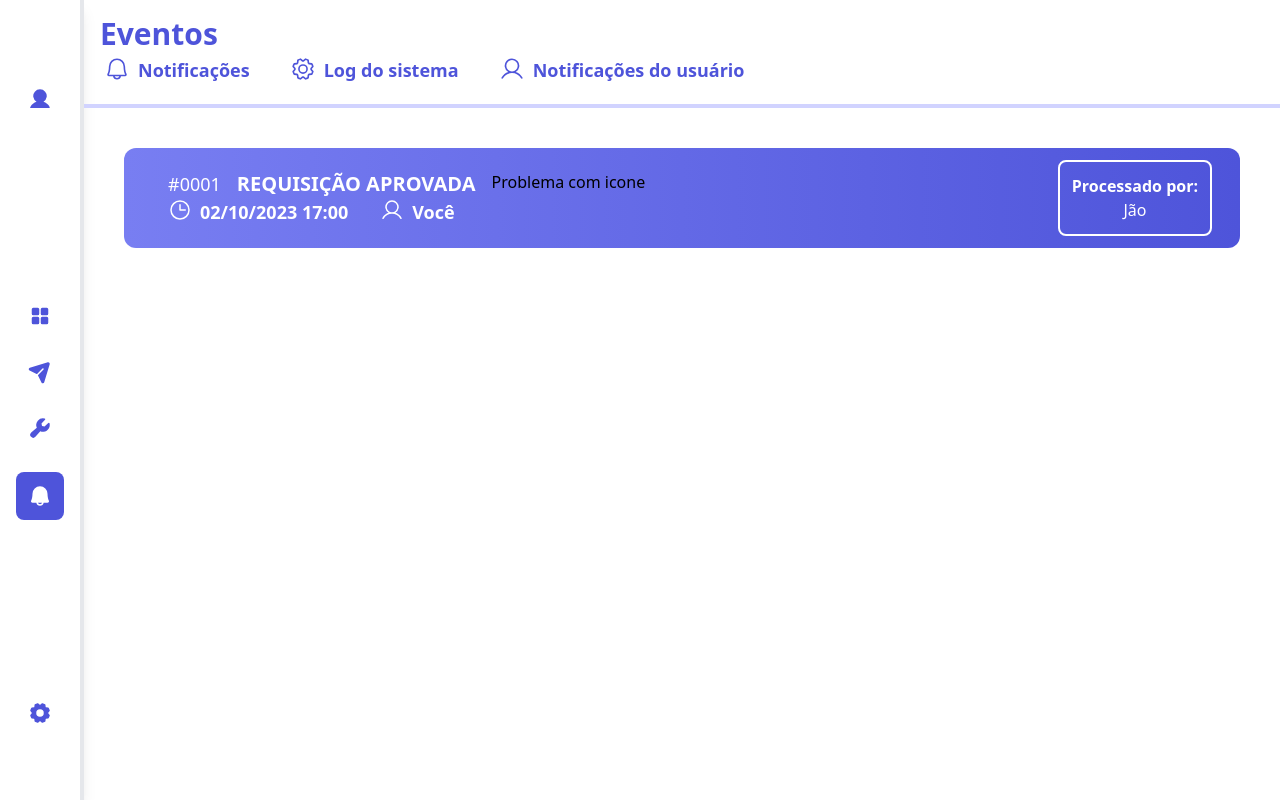
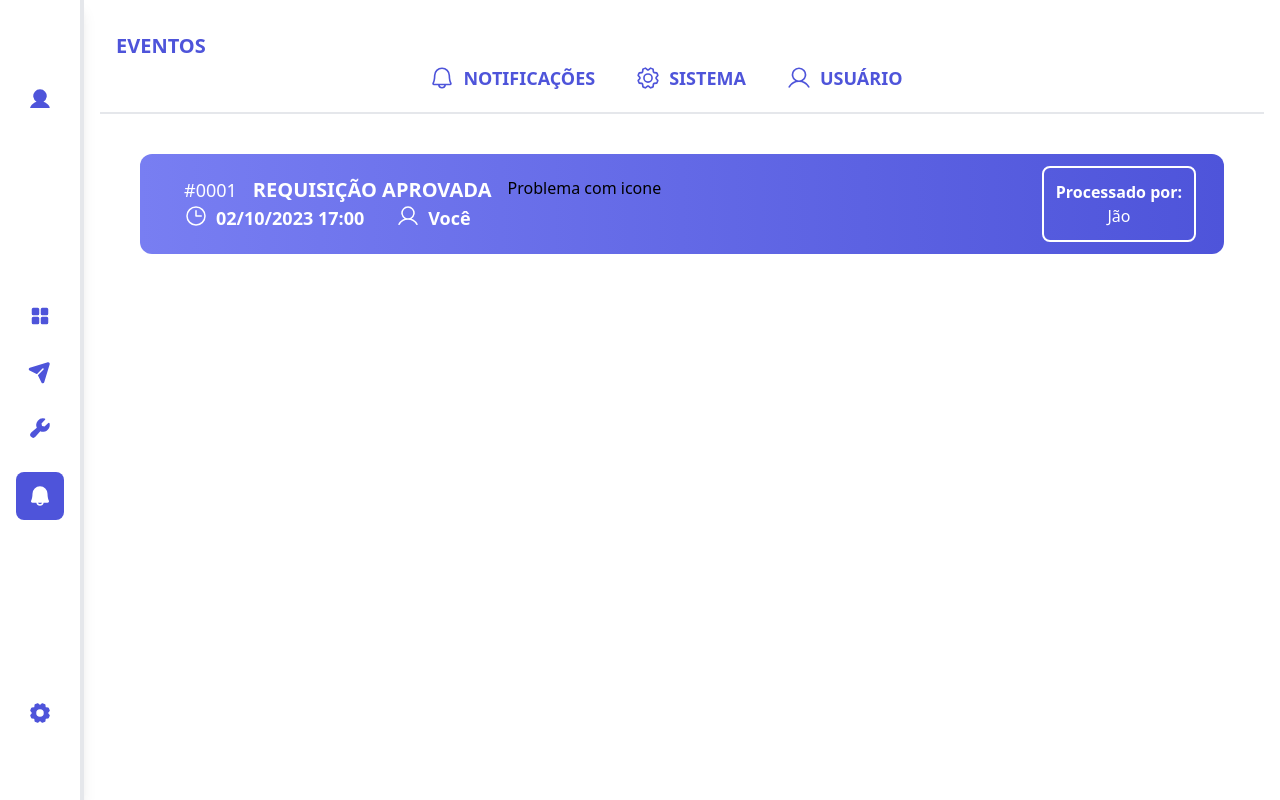
Before and after one commit to renan823/Aerotool-Front, a Next.js app: page /events in a window 1280 px wide. Built offline with nearby package versions, Linux system fonts and the light colour scheme.

Commit message:
refac: event structure

```diff
--- a/package.json
+++ b/package.json
@@ -16,6 +16,7 @@
     "dotenv": "^16.3.1",
     "eslint": "8.50.0",
     "eslint-config-next": "13.5.2",
+    "framer-motion": "^10.16.4",
     "next": "13.5.2",
     "postcss": "8.4.30",
     "react": "18.2.0",
--- a/src/components/Navbar.jsx
+++ b/src/components/Navbar.jsx
@@ -2,6 +2,7 @@ import Link from "next/link";
 import * as Icon from "@phosphor-icons/react";
 import React, { useState } from "react";
 import { useRouter } from "next/router";
+import { motion } from "framer-motion";
 
 const NavbarList = ({ routes }) => {
   const currentRoute = useRouter();
@@ -9,9 +10,18 @@ const NavbarList = ({ routes }) => {
   return routes.map((route, index) => (
     <Link href={route.to} key={index}>
       {currentRoute.pathname.includes(route.to) ? (
-        <div className="bg-primary p-3 text-white flex justify-center items-center rounded-lg">
+        <motion.div
+          initial={{opacity: .3, scale: .8}}
+          whileHover={{ scale: 1.1 }}
+          animate={{
+            scale: 1,
+            opacity: 1
+          }}
+          transition={{ duration: 0.3 }}
+          className="bg-primary p-3 text-white flex justify-center items-center rounded-lg"
+        >
           {React.cloneElement(route.icon, { color: "white" })}
-        </div>
+        </motion.div>
       ) : (
         <div className="text-primary">{route.icon}</div>
       )}
--- a/src/components/Tools/ToolList.jsx
+++ b/src/components/Tools/ToolList.jsx
@@ -12,8 +12,8 @@ const ToolListItem = ({ tool }) => {
 };
 
 const ToolList = ({ tools }) => {
-  return tools.map((tool) => {
-    return <ToolListItem tool={tool} />;
+  return tools.map((tool, i) => {
+    return <ToolListItem tool={tool} key={i}/>;
   });
 };
 
--- a/src/pages/events.jsx
+++ b/src/pages/events.jsx
@@ -2,61 +2,114 @@ import { useState } from "react";
 import { User, Bell, Gear } from "@phosphor-icons/react";
 import EventCard from "@/components/EventCard";
 
-const Page = ({page}) => {
+const Page = ({ page }) => {
   if (page === "notification") {
     return (
       <div>
-                <EventCard/>
+        <EventCard />
       </div>
-        )
+    );
   } else if (page === "system") {
     return (
       <div>
         <h1>sistema</h1>
       </div>
-        )
+    );
   } else {
     return (
       <div>
         <h1>usuario</h1>
       </div>
+    );
+  }
+};
+
+const EventHeaderItem = ({ isSelected, icon, setPage, title }) => {
+
+  return isSelected ? (
+    <div className="mr-6 p-1 flex flex-row items-center">
+      {icon}
+      <button
+        className="mx-2 text-lg text-primary font-semibold uppercase"
+        onClick={() => setPage("notification")}
+      >
+        {title}
+      </button>
+    </div>
+  ) : (
+    <div className="mr-6 p-1 flex flex-row items-center">
+      {icon}
+      <button
+        className="mx-2 text-lg text-primary font-semibold uppercase"
+        onClick={() => setPage("notification")}
+      >
+        {title}
+      </button>
+    </div>
+  );
+};
+
+const EventHeader = ({ page, setPage }) => {
+  const eventOptions = [
+    {
+      icon: <Bell size={26} color="#4E54DA" />,
+      name: "notification",
+      text: "Notificações",
+    },
+    {
+      icon: <Gear size={26} color="#4E54DA" />,
+      name: "system",
+      text: "Sistema",
+    },
+    {
+      icon: <User size={26} color="#4E54DA" />,
+      name: "user",
+      text: "Usuário",
+    },
+  ];
+
+  return (
+    <div className="flex justify-center items-center flex-row">
+      {eventOptions.map((option) =>
+        option.name === page ? (
+          <EventHeaderItem
+            key={option.name}
+            icon={option.icon}
+            isSelected={true}
+            setPage={setPage}
+            title={option.text}
+          />
+        ) : (
+          <EventHeaderItem
+            key={option.name}
+            icon={option.icon}
+            isSelected={false}
+            setPage={setPage}
+            title={option.text}
+          />
         )
-    }
-}
+      )}
+    </div>
+  );
+};
 
 const Events = () => {
-
-    const [page, setPage] = useState("notification") // notification or user or system
-
-    const handleNavigation = (target) => {
-        console.log("oi")
-        setPage(target);
-    }
+  const [page, setPage] = useState("notification"); // notification or user or system
+  console.log(page);
 
   return (
-        <div className="flex flex-col w-full">
-            <div className="p-4 h-fit w-full border-b-4 border-primaryLight">
-                <h1 className="font-bold text-3xl text-primary">Eventos</h1>
-                <div className="flex flex-row">
-                    <div className="mr-6 p-1 flex flex-row">
-                        <Bell size={26} color="#4E54DA"/>
-                        <button className="mx-2 text-lg text-primary font-bold" onClick={() => handleNavigation("navigation")}>Notificações</button>
+    <div className="flex flex-col w-full p-4 ">
+      <div className="p-4 h-fit w-full border-b-2 border-gray-200">
+        <h1 className="font-semibold text-xl text-primary uppercase">
+          Eventos
+        </h1>
+        <EventHeader setPage={setPage} page={page} />
       </div>
-                    <div className="mr-6 p-1 flex flex-row">
-                        <Gear size={26} color="#4E54DA"/>
-                        <button className="mx-2 text-lg text-primary font-bold" onClick={() => handleNavigation("system")}>Log do sistema</button>
-                    </div>
-                    <div className="mr-6 p-1 flex flex-row">
-                        <User size={26} color="#4E54DA"/>
-                        <button className="mx-2 text-lg text-primary font-bold" onClick={() => handleNavigation("user")}>Notificações do usuário</button>
+      <div className="w-full p-10">
+        <Page page={page} />
       </div>
     </div>
-            </div>
-            <div className="w-full p-10">
-                <Page page={page}/>
-            </div>
-        </div>
-    )
-}
+  );
+};
 
 export default Events;
```
Also changed, not shown: 1 other file (tests, documents, lock files or other folders). Lines whose indentation alone changed are shown as unchanged.
